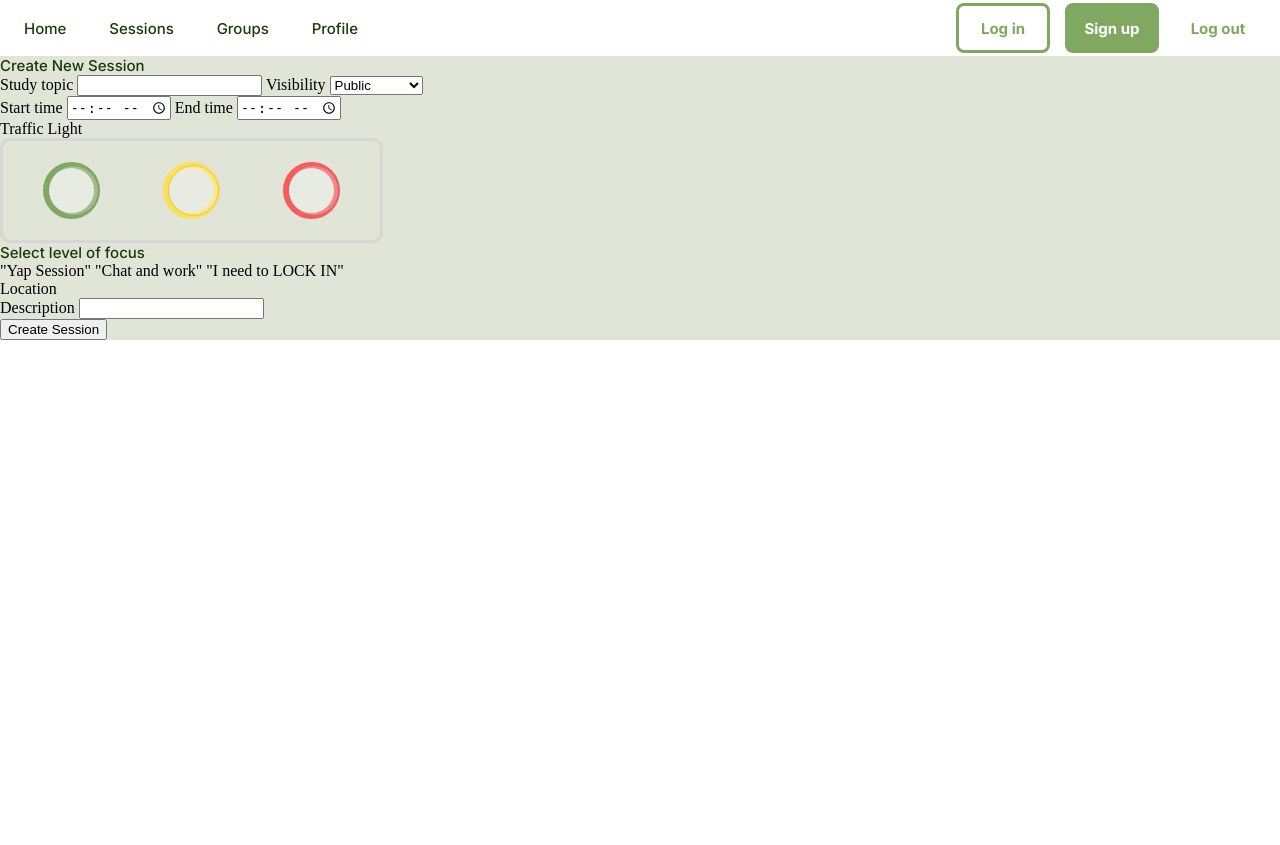
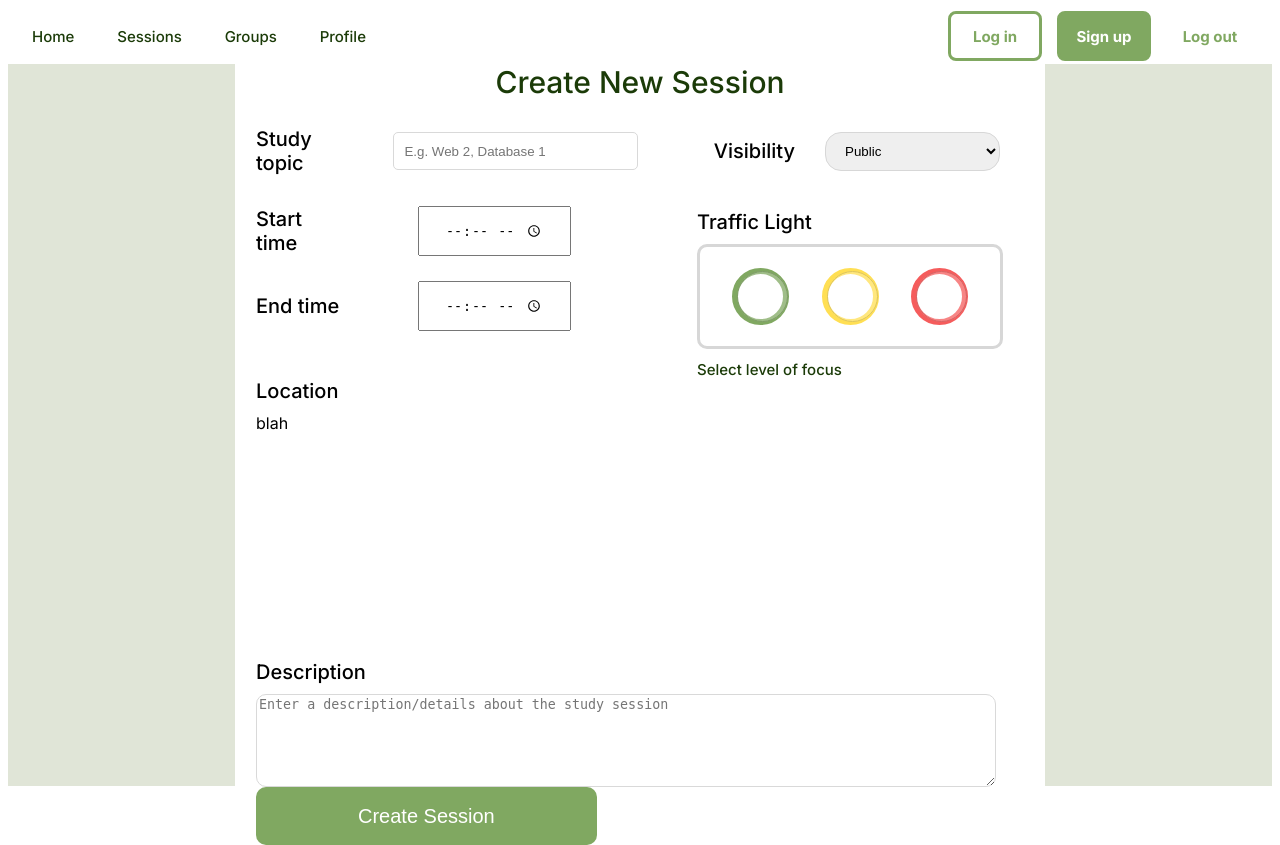
Before and after one commit to dthomas1202/mruhacks2025, a PHP site: page /createSession.html in a window 1280 px wide. Before the commit the page ends 340 px from the top, so only its background shows below. Run offline with PHP 8.4, Linux system fonts and the light colour scheme.

Commit message:
giving up for now

```diff
--- a/pages/createSession.html
+++ b/pages/createSession.html
@@ -34,25 +34,37 @@
     </header>
 
     <main>
-        <div>
-        <p>Create New Session</p>
-        <form action>
-            <!-- <div class="" -->
+        <div class="container">
+            <p id="newSessionTitle">Create New Session</p>
+            <form action="">
+                <div id="uphalf">
+                    <div id="studyvisible">
+                        <div id="studyDiv">
                             <label for="study">Study topic</label>
-            <input type="text" id="study">
+                            <input type="text" id="study" placeholder="E.g. Web 2, Database 1" required>
+                        </div>
+                        <div id="visibleDiv">
                             <label for="visible">Visibility</label>
                             <select id="visible">
                                 <option value="public">Public</option>
                                 <option value="placeholder">Placeholder</option>
                             </select>
-            <div class="selectTime">
+                        </div>
+                    </div>
+                    <div id="timeTraffic">
+                        <div id="timeDiv">
+                            <div id="startTimeDiv">
                                 <label for="startTime">Start time</label>
-                <input type="time" id="startTime">
+                                <input type="time" id="startTime" required>
+                            </div>
+                            <div id="endTimeDiv">
                                 <label for="endTime">End time</label>
-                <input type="time" id="endTime">
+                                <input type="time" id="endTime" required>
                             </div>
+                        </div>
+
                         <div class="traffic">
-                <lable>Traffic Light</lable>
+                            <label>Traffic Light</label>
                             <div class="lights">
                                 <div class="greenLight">
                                     <input type="radio" value="green" name="radio">
@@ -67,21 +79,28 @@
                                     <span class="light"></span>
                                 </div>
                             </div>
+
                             <p class="status" id="noneSelected">Select level of focus</p>
-                <label class="status" for="green">"Yap Session"</label>
-                <label class="status" for="yellow">"Chat and work"</label>
-                <label class="status" for="red">"I need to LOCK IN"</label>
+                            <!-- Not labels, idk how that works or changes things -->
+                            <p class="status" for="green" id="greenStatus">"Yap Session"</p>
+                            <p class="status" for="yellow" id="yellowStatus">"Chat and work"</p>
+                            <p class="status" for="red" id="redStatus">"I need to LOCK IN"</p>
                         </div>
+                    </div>
+                </div>
+
                 <div class="location">
                     <label for="map">Location</label>
+                    <div id="map">blah</div>
                     <!-- map display -->
                 </div>
                 <div class="description">
                     <label for="textDescription">Description</label>
-                <input type="text" id="textDescription">
+                    <textarea type="input" id="textDescription"
+                        placeholder="Enter a description/details about the study session"></textarea>
                 </div>
 
-            <input type="submit" value="Create Session">
+                <input id="createSession" type="submit" value="Create Session">
             </form>
 
         </div>
--- a/pages/css/createSession.css
+++ b/pages/css/createSession.css
@@ -1,18 +1,152 @@
-body {
+html {
     width: 100%;
-    margin:0;
+    margin: 0;
+    font-family: "Inter", sans-serif;
+
 }
+
 main {
     background-color: #E0E5D7;
+    display: flex;
+    flex-direction: column;
+    justify-content: center;
+    align-items: center;
+    width: 100%;
+    height: 100%;
 }
 
+label {
+    font-size: 20px;
+    font-weight: 500;
+}
+
+.container {
+    background-color: white;
+    display: flex;
+    /* height: 48rem; */
+    width: 50.625rem;
+    flex-direction: column;
+    justify-content: center;
+    align-items: center;
+    gap: 1.6875rem;
+}
+
+form {
+    display: inline;
+    width: 48rem;
+    height: 41.1875rem;
+}
+
+#uphalf {
+    display: flex;
+    width: 46.5rem;
+    flex-direction: column;
+    justify-content: center;
+    align-items: flex-start;
+    gap: 2.1875rem;
+}
+
+#newSessionTitle {
+    color: #1B3B08;
+    font-style: normal;
+    font-size: 1.875rem;
+    font-weight: 500;
+    line-height: normal;
+}
+
+#studyvisible {
+    display: inline-flex;
+    align-items: center;
+    gap: 4.75rem;
+}
+
+#studyDiv {
+    display: flex;
+    align-items: center;
+    gap: 1.875rem;
+}
+
+#study {
+    width: 14.0625rem;
+    height: 1.2rem;
+    padding: 0.5rem 0.625rem;
+    align-items: center;
+    gap: 0.625rem;
+    border-radius: 0.3125rem;
+    border: 1px solid #D9D9D9;
+    background: #FFF;
+}
+
+#visibleDiv {
+    display: flex;
+    align-items: center;
+    gap: 1.875rem;
+}
+
+#visible {
+    display: flex;
+    width: 10.9375rem;
+    padding: 0.625rem 1rem 0.625rem 0.9375rem;
+    /* justify-content: space-between; */
+    align-items: center;
+    border-radius: 1rem;
+    border: 1px solid #D7D7D7;
+}
+
+#timeTraffic {
+    display: inline-flex;
+    justify-content: center;
+    align-items: flex-start;
+    gap: 7.875rem;
+}
+
+#timeDiv {
+    display: flex;
+    width: 19.6875rem;
+    height: 7.5625rem;
+    flex-direction: column;
+    justify-content: flex-end;
+    align-items: flex-start;
+    gap: 1.5625rem;
+}
+
+#timeDiv input {
+    /* width: 9.375rem; */
+    /* height: 3.125rem; */
+    padding: 0.8125rem 1.5625rem;
+    justify-content: center;
+    align-items: center;
+    gap: 0.625rem;
+}
+
+#timeDiv div {
+    display: flex;
+    align-items: center;
+    justify-content: space-between;
+    gap: 4.375rem;
+    width: 315px;
+}
+
+#endTimeDiv {
+    gap: 5.0625rem;
+    justify-content: space-between;
+}
+
+.traffic {
+    display: flex;
+    width: 300px;
+    flex-direction: column;
+    justify-content: center;
+    align-items: flex-start;
+    gap: 0.625rem;
+}
 
 .lights {
     display: flex;
-    width: 18.5625rem;
+    width: 300px;
     /* height: 5.4375rem; */
-    padding: 1.3125rem 2.5rem;
-    justify-content: space-between;
+    padding: 1.3125rem 0rem;
+    justify-content: space-evenly;
     align-items: center;
     flex-shrink: 0;
     border-radius: 0.625rem;
@@ -53,7 +187,6 @@ main {
 
 .yellowLight span {
     border: 6px solid #FFDF53;
-
 }
 
 .yellowLight:hover>span {
@@ -75,3 +208,56 @@ main {
 .redLight input:checked~span {
     background-color: #F55C5C;
 }
+
+.traffic p {
+    display: none;
+}
+#noneSelected {
+    display:contents;
+}
+
+.location {
+    display: flex;
+    width: 46.25rem;
+    flex-direction: column;
+    justify-content: center;
+    align-items: flex-start;
+    gap: 0.625rem;
+}
+
+/* Placeholder */
+#map {
+    height: 15.4375rem;
+    border: 3px #D7D7D7;
+}
+
+.description {
+    display: flex;
+    width: 46.25rem;
+    flex-direction: column;
+    align-items: flex-start;
+    gap: 0.625rem;
+}
+
+#textDescription {
+    height: 5.4375rem;
+    align-self: stretch;
+    border-radius: 0.625rem;
+    border: 1px solid #D9D9D9;
+}
+
+#textDescription::placeholder {
+    /* justify-self:; */
+}
+
+#createSession {
+    color: #FFF;
+    font-size: 1.25rem;
+    height: 3.625rem;
+    padding: 0rem 6.375rem;
+    /* justify-content: center; */
+    align-items: center;
+    border-radius: 0.625rem;
+    background: #80A861;
+    border: 0px solid#80A861;
+}
```
Lines whose indentation alone changed are shown as unchanged.
